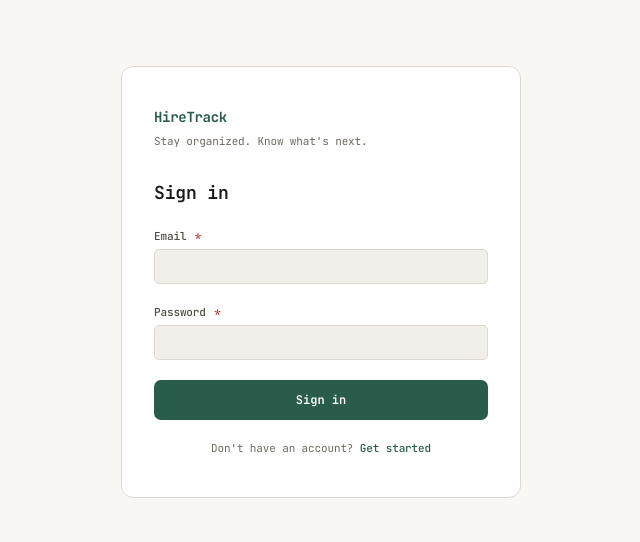
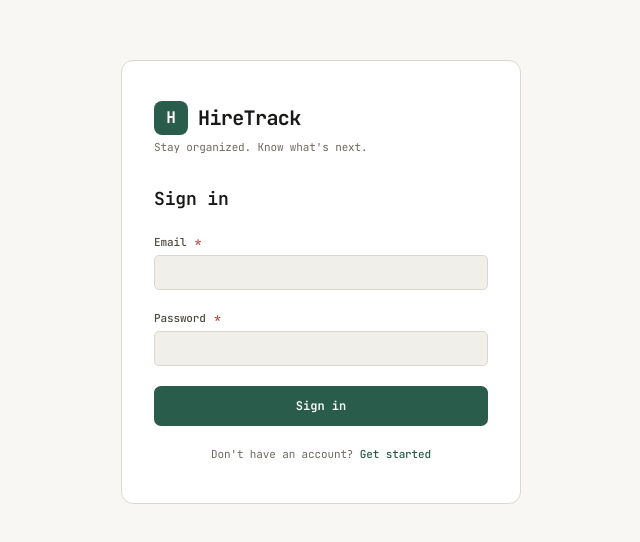
Before and after one commit to bangarukondabollapally/hiretrack-frontend, a React (Vite) app: page /login in a window 1280 px wide. Shown: the part 118-660 px from the top of the page, without its empty margins (319-959 px from the left). Built offline with nearby package versions, Linux system fonts and the light colour scheme; no server answers.

Commit message:
Fix logo alignment by creating single shared BrandLogo component with explicit inline-flex row styling across all layout and auth pages

```diff
--- a/src/auth/LoginPage.jsx
+++ b/src/auth/LoginPage.jsx
@@ -24,6 +24,7 @@ import { useAuth } from './AuthContext';
 
 import axiosInstance from '../api/axiosInstance';
 import { ROUTES } from '../lib/constants';
+import BrandLogo from '../components/BrandLogo';
 import './Auth.css';
 
 // ── Validation ───────────────────────────────────────────────────────────────
@@ -120,7 +121,9 @@ export default function LoginPage() {
     <main className="auth-page">
       <div className="auth-card">
         {/* Brand */}
-        <div className="auth-brand" aria-label="HireTrack">HireTrack</div>
+        <div className="auth-brand">
+          <BrandLogo size="lg" />
+        </div>
         <p className="auth-tagline">Stay organized. Know what's next.</p>
 
         <h1 className="auth-heading">{isAdminLoginIntent ? 'Placement cell sign in' : 'Sign in'}</h1>
--- a/src/auth/RegisterPage.jsx
+++ b/src/auth/RegisterPage.jsx
@@ -23,6 +23,7 @@ import { Link, useNavigate, useSearchParams } from 'react-router-dom';
 import { useAuth } from './AuthContext';
 import axiosInstance from '../api/axiosInstance';
 import { ROUTES } from '../lib/constants';
+import BrandLogo from '../components/BrandLogo';
 import './Auth.css';
 
 // ── Validation ───────────────────────────────────────────────────────────────
@@ -132,7 +133,9 @@ export default function RegisterPage() {
     <main className="auth-page">
       <div className="auth-card">
         {/* Brand */}
-        <div className="auth-brand" aria-label="HireTrack">HireTrack</div>
+        <div className="auth-brand">
+          <BrandLogo size="lg" />
+        </div>
         <p className="auth-tagline">Stay organized. Know what's next.</p>
 
         <h1 className="auth-heading">Get started</h1>
--- /dev/null
+++ b/src/components/BrandLogo.css
@@ -0,0 +1,64 @@
+.brand-logo {
+  display: inline-flex !important;
+  flex-direction: row !important;
+  align-items: center !important;
+  gap: 10px !important;
+  text-decoration: none !important;
+  white-space: nowrap !important;
+  box-sizing: border-box;
+}
+
+.brand-logo__mark {
+  display: inline-flex !important;
+  align-items: center !important;
+  justify-content: center !important;
+  width: 28px;
+  height: 28px;
+  min-width: 28px;
+  min-height: 28px;
+  background-color: var(--accent, #2A5C4B);
+  color: #ffffff !important;
+  border-radius: var(--radius-sm, 6px);
+  font-weight: var(--weight-bold, 700);
+  font-size: 14px;
+  line-height: 1 !important;
+  flex-shrink: 0 !important;
+  box-sizing: border-box;
+}
+
+.brand-logo__text {
+  display: inline-block !important;
+  font-size: var(--text-page-heading, 16px);
+  font-weight: var(--weight-bold, 700);
+  color: var(--text-primary, #1C1B19);
+  letter-spacing: -0.03em;
+  white-space: nowrap !important;
+  line-height: 1 !important;
+  flex-shrink: 0 !important;
+}
+
+/* Size variants */
+.brand-logo--lg .brand-logo__mark {
+  width: 34px;
+  height: 34px;
+  min-width: 34px;
+  min-height: 34px;
+  font-size: 16px;
+  border-radius: 8px;
+}
+
+.brand-logo--lg .brand-logo__text {
+  font-size: 20px;
+}
+
+.brand-logo--sm .brand-logo__mark {
+  width: 24px;
+  height: 24px;
+  min-width: 24px;
+  min-height: 24px;
+  font-size: 12px;
+}
+
+.brand-logo--sm .brand-logo__text {
+  font-size: 14px;
+}
--- /dev/null
+++ b/src/components/BrandLogo.jsx
@@ -0,0 +1,10 @@
+import './BrandLogo.css';
+
+export default function BrandLogo({ size = 'md', showText = true, className = '' }) {
+  return (
+    <span className={`brand-logo brand-logo--${size} ${className}`}>
+      <span className="brand-logo__mark" aria-hidden="true">H</span>
+      {showText && <span className="brand-logo__text">HireTrack</span>}
+    </span>
+  );
+}
--- a/src/components/Layout.jsx
+++ b/src/components/Layout.jsx
@@ -5,6 +5,7 @@ import { useProfileQuery, prefetchUserData, prefetchRouteData } from '../api/que
 import { useChatHistory } from '../assistant/useChatHistory';
 import ChatHistoryList from '../assistant/ChatHistoryList';
 import { renderAvatarSvg } from '../lib/avatarPresets';
+import BrandLogo from './BrandLogo';
 import { AnimatePresence, m } from 'framer-motion';
 import { pageVariants, modalBackdropVariants } from '../lib/motion';
 import './Layout.css';
@@ -106,8 +107,7 @@ export default function Layout() {
       {/* Mobile Top Header (visible below 768px) */}
       <header className="mobile-header">
         <Link to={homePath} className="mobile-header__brand-link" title="HireTrack Dashboard">
-          <span className="app-sidebar__logo-mark">H</span>
-          <span className="app-sidebar__logo-text">HireTrack</span>
+          <BrandLogo showText={true} />
         </Link>
         <button
           type="button"
@@ -149,8 +149,7 @@ export default function Layout() {
       <aside className={`app-sidebar ${isCollapsed ? 'app-sidebar--collapsed' : ''} ${mobileMenuOpen ? 'app-sidebar--mobile-open' : ''}`}>
         <div className="app-sidebar__header">
           <Link to={homePath} className="app-sidebar__brand-link" title="HireTrack Dashboard">
-            <span className="app-sidebar__logo-mark">H</span>
-            {(!isCollapsed || mobileMenuOpen) && <span className="app-sidebar__logo-text">HireTrack</span>}
+            <BrandLogo showText={!isCollapsed || mobileMenuOpen} />
           </Link>
           <button
             type="button"
--- a/src/landing/LandingPage.jsx
+++ b/src/landing/LandingPage.jsx
@@ -2,6 +2,7 @@ import { useState } from 'react';
 import { Link } from 'react-router-dom';
 import { m } from 'framer-motion';
 import { heroItemVariants, viewportRevealVariants, staggerContainerVariants, listItemVariants } from '../lib/motion';
+import BrandLogo from '../components/BrandLogo';
 import './LandingPage.css';
 
 export default function LandingPage() {
@@ -51,8 +52,7 @@ export default function LandingPage() {
       <header className="landing-nav">
         <div className="landing-nav__container">
           <button type="button" className="landing-brand" onClick={scrollToTop} aria-label="HireTrack Home">
-            <span className="landing-brand__logo-mark">H</span>
-            <span className="landing-brand__logo-text">HireTrack</span>
+            <BrandLogo size="md" />
           </button>
 
           <nav className="landing-nav__links">
@@ -389,8 +389,7 @@ export default function LandingPage() {
           <div className="landing-footer__grid">
             <div className="footer-col footer-col--brand">
               <div className="footer-brand">
-                <span className="landing-brand__logo-mark">H</span>
-                <span className="landing-brand__logo-text">HireTrack</span>
+                <BrandLogo size="md" />
               </div>
               <p className="footer-tagline">Your job search, organized.</p>
             </div>
```
